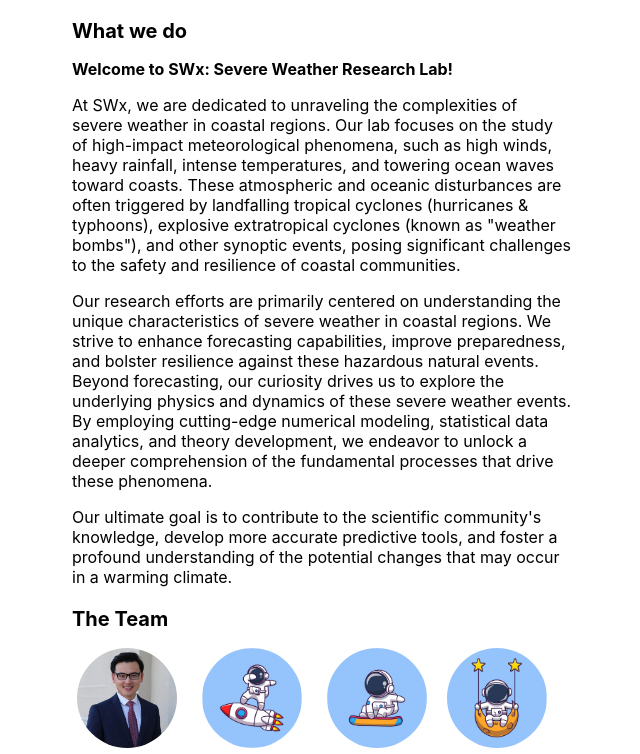
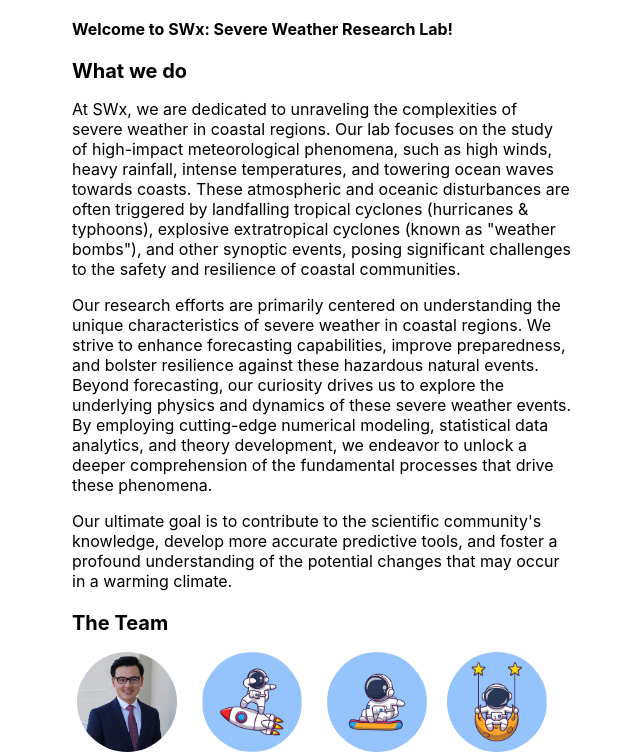
Before and after one commit to drswang/drswang.github.io, a plain HTML site: page index.html in a window 1280 px wide. Shown: the part 83-837 px from the top of the page, without its empty margins (318-958 px from the left). Drawn offline with Linux system fonts and the light colour scheme.

Commit message:
Update index.html

```diff
--- a/index.html
+++ b/index.html
@@ -58,10 +58,11 @@
 <body>
   <div class="content">
     <h1>SWx Lab</h1>
+    <p><b>Welcome to SWx: Severe Weather Research Lab!</b></p>
 
     <h2 class="section-header">What we do</h2>
-    <p><b>Welcome to SWx: Severe Weather Research Lab!</b></p>
-    <p>At SWx, we are dedicated to unraveling the complexities of severe weather in coastal regions. Our lab focuses on the study of high-impact meteorological phenomena, such as high winds, heavy rainfall, intense temperatures, and towering ocean waves toward coasts. These atmospheric and oceanic disturbances are often triggered by landfalling tropical cyclones (hurricanes & typhoons), explosive extratropical cyclones (known as "weather bombs"), and other synoptic events, posing significant challenges to the safety and resilience of coastal communities.</p>
+
+    <p>At SWx, we are dedicated to unraveling the complexities of severe weather in coastal regions. Our lab focuses on the study of high-impact meteorological phenomena, such as high winds, heavy rainfall, intense temperatures, and towering ocean waves towards coasts. These atmospheric and oceanic disturbances are often triggered by landfalling tropical cyclones (hurricanes & typhoons), explosive extratropical cyclones (known as "weather bombs"), and other synoptic events, posing significant challenges to the safety and resilience of coastal communities.</p>
     <p>Our research efforts are primarily centered on understanding the unique characteristics of severe weather in coastal regions. We strive to enhance forecasting capabilities, improve preparedness, and bolster resilience against these hazardous natural events. Beyond forecasting, our curiosity drives us to explore the underlying physics and dynamics of these severe weather events. By employing cutting-edge numerical modeling, statistical data analytics, and theory development, we endeavor to unlock a deeper comprehension of the fundamental processes that drive these phenomena.</p>
     <p>Our ultimate goal is to contribute to the scientific community's knowledge, develop more accurate predictive tools, and foster a profound understanding of the potential changes that may occur in a warming climate.</p>
 
```
